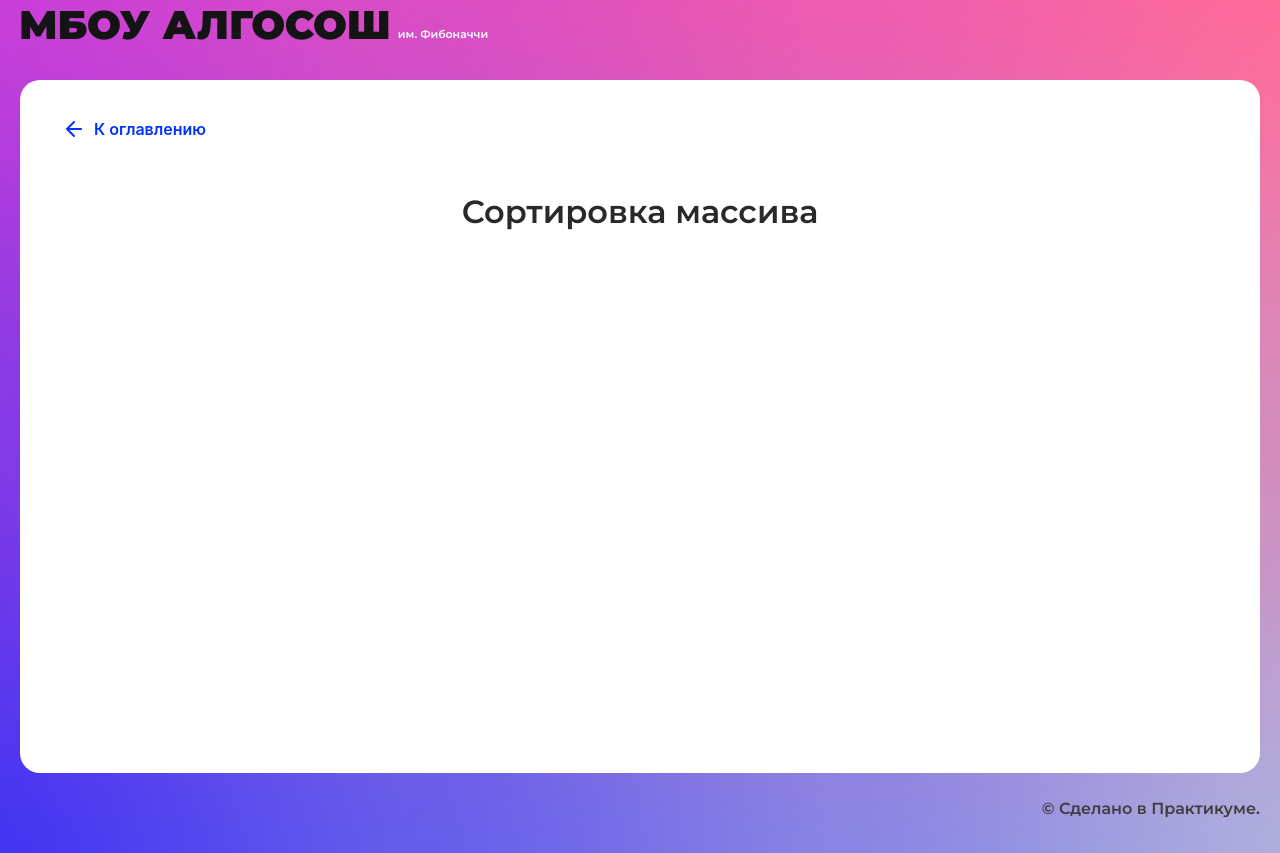
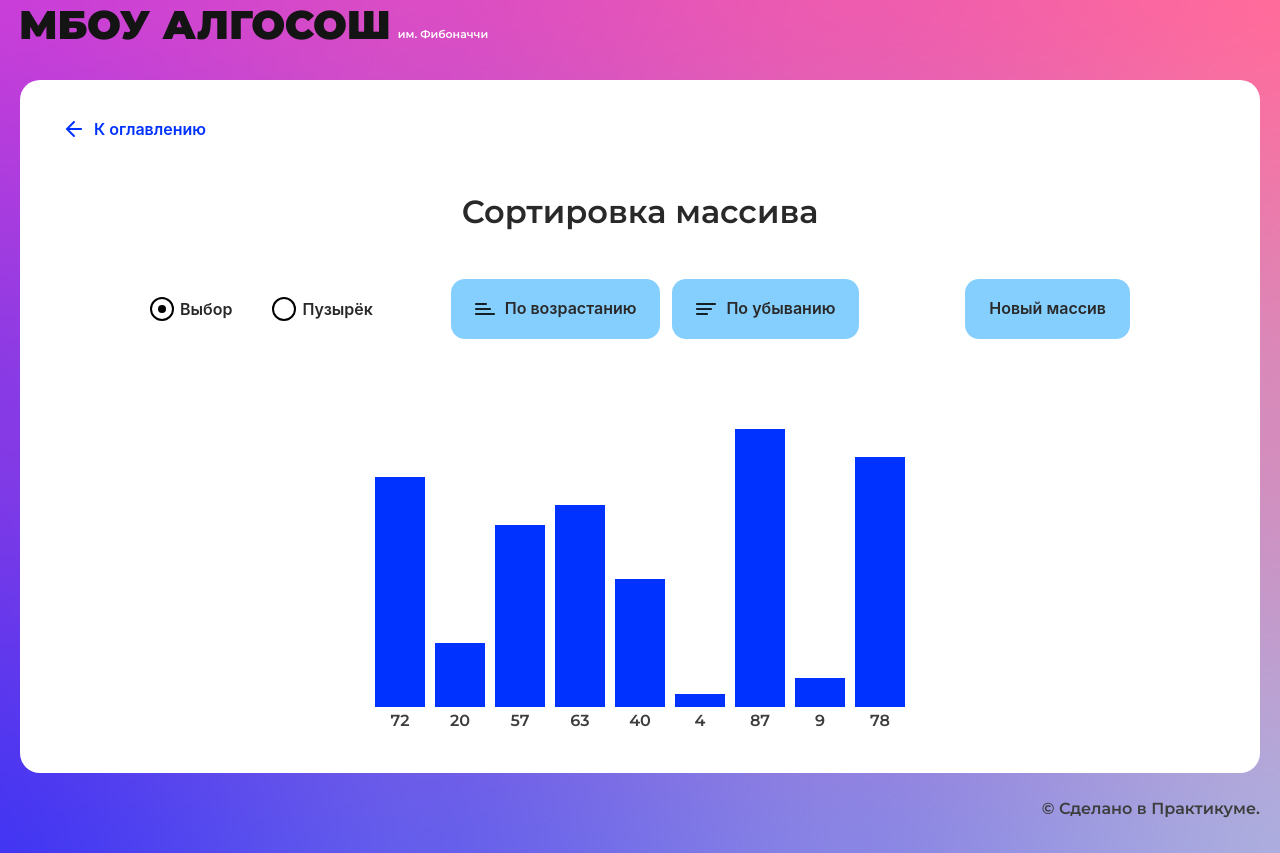
Before and after one commit to AlexandrGerasimov63/-algososh, a React (Create React App) app: page /sorting in a window 1280 px wide. Built offline with nearby package versions, Linux system fonts and the light colour scheme.

Commit message:
Сортировка массива

```diff
--- a/src/components/sorting-page/sorting-page.tsx
+++ b/src/components/sorting-page/sorting-page.tsx
@@ -1,10 +1,108 @@
-import React from "react";
+import React, { useEffect, useState } from "react";
 import { SolutionLayout } from "../ui/solution-layout/solution-layout";
+import sortingStyle from './sotting-page.module.css'
+import { RadioInput } from "../ui/radio-input/radio-input";
+import { Button } from "../ui/button/button";
+import { Direction } from "../../types/direction";
+import { TArr, randomArr, sortingBubbleAscending, sortingBubbleDescending, sortingChoiseAscending, sortingChoiseDescending } from "./sortingLogic";
+import { Column } from "../ui/column/column";
 
 export const SortingPage: React.FC = () => {
+  // Создаем состояние инициализации рандомного массива для отрисовки на экране, перед проведением сортировки
+  const [createArr, setCreateArr] = useState<TArr[]>([])
+  // Состояние положения и выбора радио кнопки
+  enum SortingRadio {
+    Choise = "choise",
+    Bubble = "bubble",
+  }
+  const [radioType, setRadioType] = useState<SortingRadio>(SortingRadio.Choise)
+  // Состояние выбора кнопки сортировки
+  const [sortType, setSortType] = useState<Direction>()
+  // Состояние загрузки
+  const [isLoad, setIsLoad] = useState<boolean>(false)
+
+  // Отрисовка рандомных массивов на экране
+  useEffect(()=>{
+    randomArr(setCreateArr,createArr)
+
+  },[])
+  //Установка значения радио кнопки по клику
+  const changeRadioChoise = () => {
+    setRadioType(SortingRadio.Choise);
+  };
+
+  const changeRadioBubble = () => {
+    setRadioType(SortingRadio.Bubble);
+  };
+
+  //Применяем сортировку
+  const changeSortType = (sorting: Direction) => {
+    setSortType(sorting);
+    if (sortType === Direction.Ascending && radioType === SortingRadio.Choise) {
+      sortingChoiseAscending(createArr, setCreateArr, setIsLoad);
+    }
+    if (sortType === Direction.Descending && radioType === SortingRadio.Choise) {
+      sortingChoiseDescending(createArr, setCreateArr, setIsLoad);
+    }
+    if (sortType === Direction.Ascending && radioType === SortingRadio.Bubble) {
+      sortingBubbleAscending(createArr, setCreateArr, setIsLoad);
+    }
+    if (sortType === Direction.Descending && radioType === SortingRadio.Bubble) {
+      sortingBubbleDescending(createArr, setCreateArr, setIsLoad);
+    }
+  };
+
+
   return (
     <SolutionLayout title="Сортировка массива">
-
+      <div className={sortingStyle.input_wrapper}>
+        <div className={sortingStyle.checkbox_wrapper}>
+          <RadioInput
+            label="Выбор"
+            checked={radioType === SortingRadio.Choise}
+            onChange={changeRadioChoise}
+            disabled={isLoad}
+          />
+          <RadioInput
+            label="Пузырёк"
+            checked={radioType === SortingRadio.Bubble}
+            onChange={changeRadioBubble}
+            disabled={isLoad}
+          />
+        </div>
+        <div className={sortingStyle.button_wrapper}>
+          <Button
+            text="По возрастанию"
+            sorting={Direction.Ascending}
+            isLoader={isLoad}
+            disabled={isLoad}
+            onClick={()=>changeSortType(Direction.Ascending)}
+          />
+          <Button
+            text="По убыванию"
+            sorting={Direction.Descending}
+            disabled={isLoad}
+            onClick={()=>changeSortType(Direction.Descending)}
+          />
+        </div>
+        <div>
+          <Button
+          extraClass={sortingStyle.button_arr}
+          text="Новый массив"
+          disabled={isLoad}
+          onClick={()=>randomArr(setCreateArr,createArr)}
+          />
+        </div>
+      </div>
+      <div className={sortingStyle.columns_list_wrapper}>
+        <ul className={sortingStyle.columns_list}>
+          {createArr?.map((item, index) => (
+            <li key={index}>
+              <Column index={item.value} state={item.color} />
+            </li>
+          ))}
+        </ul>
+      </div>
     </SolutionLayout>
   );
 };
--- /dev/null
+++ b/src/components/sorting-page/sortingLogic.ts
@@ -0,0 +1,153 @@
+import React, { Dispatch, SetStateAction } from "react";
+import { ElementStates } from "../../types/element-states";
+import { delay } from "../../utils/utils";
+import { SHORT_DELAY_IN_MS } from "../../constants/delays";
+
+export type TArr = {
+  value: number;
+  color: ElementStates;
+};
+
+// Создаем массив случайных чисел
+export const randomArr = (
+  setSortArray: Dispatch<SetStateAction<TArr[]>>,
+  sortArray: TArr[]
+) => {
+  const randomArr = [];
+  const lenLimit = Math.floor(Math.random() * (17 - 3 + 1)) + 3;
+  for (let i = 0; i <= lenLimit; i++) {
+    randomArr.push({
+      value: Math.floor(Math.random() * 100),
+      color: ElementStates.Default,
+    });
+  }
+  setSortArray((sortArray = randomArr));
+};
+
+// Сортировка выбором на повышение(возрастание)
+
+export const sortingChoiseAscending = async (
+  arr: TArr[],
+  setSortArray: Dispatch<SetStateAction<TArr[]>>,
+  setLoad: Dispatch<SetStateAction<boolean>>
+) => {
+  setLoad(true);
+
+  for (let i = 0; i < arr.length - 1; i++) {
+    let tmp = arr[i].value;
+    let jIndex = 0;
+    arr[i].color = ElementStates.Changing;
+    for (let j = i + 1; j < arr.length; j++) {
+      arr[j].color = ElementStates.Changing;
+      setSortArray([...arr]);
+      await delay(SHORT_DELAY_IN_MS);
+      if (arr[j].value <= tmp) {
+        tmp = arr[j].value;
+        jIndex = j;
+      }
+      arr[j].color = ElementStates.Default;
+      setSortArray([...arr]);
+    }
+    if (tmp < arr[i].value) {
+      arr[jIndex].value = arr[i].value;
+      arr[i].value = tmp;
+    }
+    arr[i].color = ElementStates.Modified;
+
+    setSortArray([...arr]);
+  }
+  arr[arr.length - 1].color = ElementStates.Modified;
+  setSortArray([...arr]);
+  setLoad(false);
+};
+
+// Сортировка выбором на понижение(убывание)
+
+export const sortingChoiseDescending = async (
+  arr: TArr[],
+  setSortArray: Dispatch<SetStateAction<TArr[]>>,
+  setLoad: Dispatch<SetStateAction<boolean>>
+) => {
+  setLoad(true);
+
+  for (let i = 0; i < arr.length - 1; i++) {
+    let tmp = arr[i].value;
+    let jIndex = 0;
+    arr[i].color = ElementStates.Changing;
+    for (let j = i + 1; j < arr.length; j++) {
+      arr[j].color = ElementStates.Changing;
+      setSortArray([...arr]);
+      await delay(SHORT_DELAY_IN_MS);
+      if (arr[j].value >= tmp) {
+        tmp = arr[j].value;
+        jIndex = j;
+      }
+      arr[j].color = ElementStates.Default;
+      setSortArray([...arr]);
+    }
+    if (tmp > arr[i].value) {
+      arr[jIndex].value = arr[i].value;
+      arr[i].value = tmp;
+    }
+    arr[i].color = ElementStates.Modified;
+
+    setSortArray([...arr]);
+  }
+  arr[arr.length - 1].color = ElementStates.Modified;
+  setSortArray([...arr]);
+  setLoad(false);
+};
+
+// Сортировка пузырьком на повышение(возрастание)
+
+export const sortingBubbleAscending = async (
+  arr: TArr[],
+  setSortArray: Dispatch<SetStateAction<TArr[]>>,
+  setLoad: Dispatch<SetStateAction<boolean>>
+) => {
+  setLoad(true);
+  for (let i = 0; i < arr.length; i++) {
+    for (let j = 0; j < arr.length - i - 1; j++) {
+      arr[j].color = ElementStates.Changing;
+      arr[j + 1].color = ElementStates.Changing;
+      setSortArray([...arr]);
+      await delay(SHORT_DELAY_IN_MS);
+      if (arr[j].value > arr[j + 1].value) {
+        const tmp = arr[j].value;
+        arr[j].value = arr[j + 1].value;
+        arr[j + 1].value = tmp;
+      }
+      arr[j].color = ElementStates.Default;
+    }
+
+    arr[arr.length - i - 1].color = ElementStates.Modified;
+  }
+  setLoad(false);
+};
+
+// Сортировка пузырьком на понижение(убывание)
+
+export const sortingBubbleDescending = async (
+  arr: TArr[],
+  setSortArray: Dispatch<SetStateAction<TArr[]>>,
+  setLoad: Dispatch<SetStateAction<boolean>>
+) => {
+  setLoad(true);
+  for (let i = 0; i < arr.length; i++) {
+    for (let j = 0; j < arr.length - i - 1; j++) {
+      arr[j].color = ElementStates.Changing;
+      arr[j + 1].color = ElementStates.Changing;
+      setSortArray([...arr]);
+      await delay(SHORT_DELAY_IN_MS);
+      if (arr[j].value < arr[j + 1].value) {
+        const tmp = arr[j].value;
+        arr[j].value = arr[j + 1].value;
+        arr[j + 1].value = tmp;
+      }
+      arr[j].color = ElementStates.Default;
+    }
+
+    arr[arr.length - i - 1].color = ElementStates.Modified;
+  }
+  setLoad(false);
+};
--- /dev/null
+++ b/src/components/sorting-page/sotting-page.module.css
@@ -0,0 +1,35 @@
+.input_wrapper {
+  display: flex;
+  margin: 0 auto;
+  justify-content: space-between;
+  max-width: 980px;
+}
+.checkbox_wrapper {
+  display: flex;
+  align-items: center;
+  gap: 40px;
+}
+.button_wrapper {
+  display: flex;
+  gap: 12px;
+  margin-left: 52px;
+}
+.button_arr {
+  margin-left: 80px;
+}
+.columns_list_wrapper {
+  margin-top: 70px;
+  display: flex;
+  height: 320px;
+}
+
+.columns_list {
+  display: flex;
+  align-items: flex-end;
+  justify-content: center;
+  list-style-type: none;
+  max-width: 980px;
+  margin: 0 auto;
+  padding: 0;
+  gap: 10px;
+}
```
